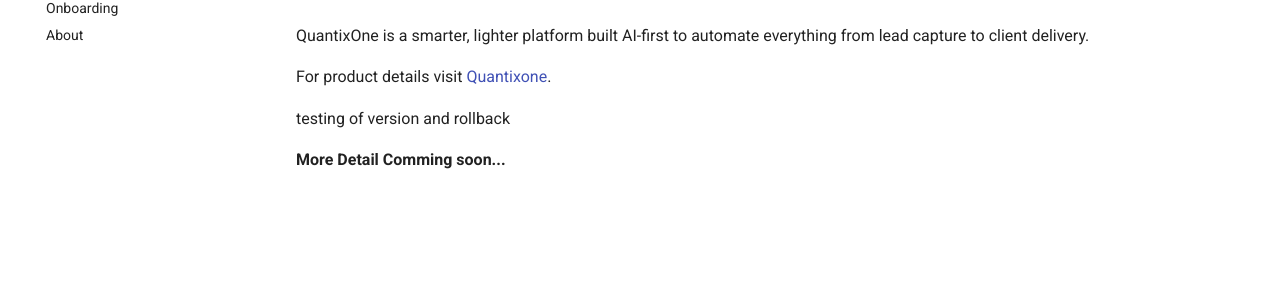
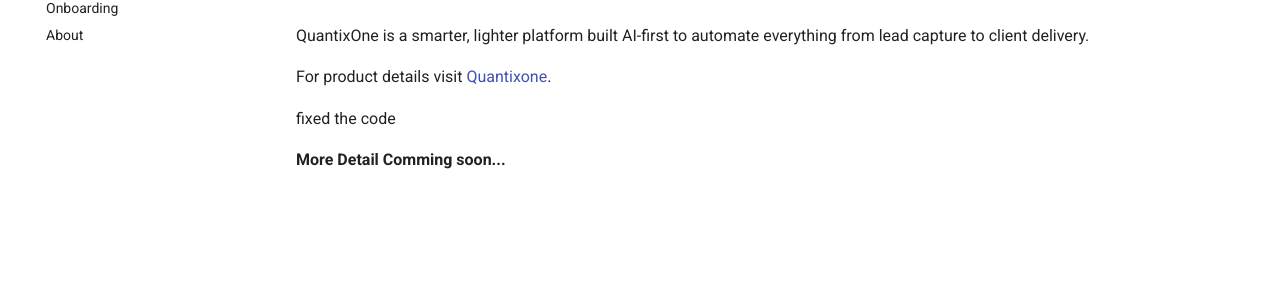
Before and after one commit to Thulasiramtejavegi/Quantixone-document, an MkDocs documentation site: the page built from docs/index.md, in a window 1280 px wide. Shown: the part 157-458 px from the top of the page. Built offline with MkDocs 1.6.1 and Material for MkDocs 9.7.7, drawn with Linux system fonts in a browser that asks for light colours.

Commit message:
fixed after rollout

```diff
--- a/docs/index.md
+++ b/docs/index.md
@@ -4,6 +4,6 @@
 
 For product details visit [Quantixone](https://quantixone.com/).
 
-testing of version and rollback
+fixed the code
 
 **More Detail Comming soon...**
```
